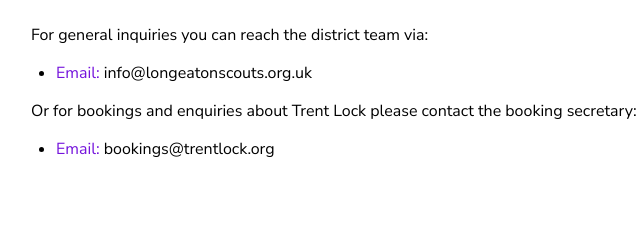
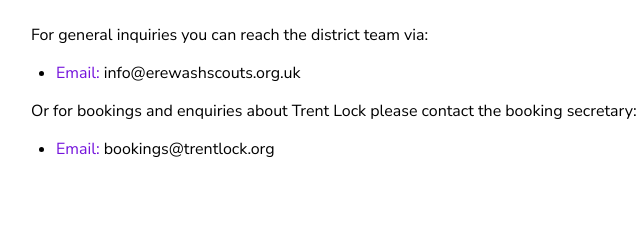
Before and after one commit to MickleByte/longEatonDistrictSite, a website: page contact.html in a window 1280 px wide. Shown: the part 220-452 px from the top of the page, 176-816 px from the left. Drawn offline with Linux system fonts and the light colour scheme.

Commit message:
oops missed one

```diff
--- a/contact.html
+++ b/contact.html
@@ -75,7 +75,7 @@
                 <p>For general inquiries you can reach the district team via:</p>
 
                 <ul>
-                    <li><a class="purple" href="mailto:info@erewashscouts.org.uk">Email:</a> info@<wbr>longeatonscouts.org.uk</li>
+                    <li><a class="purple" href="mailto:info@erewashscouts.org.uk">Email:</a> info@<wbr>erewashscouts.org.uk</li>
                 </ul>
 
                 <p>Or for bookings and enquiries about Trent Lock please contact the booking secretary:</p>
```
